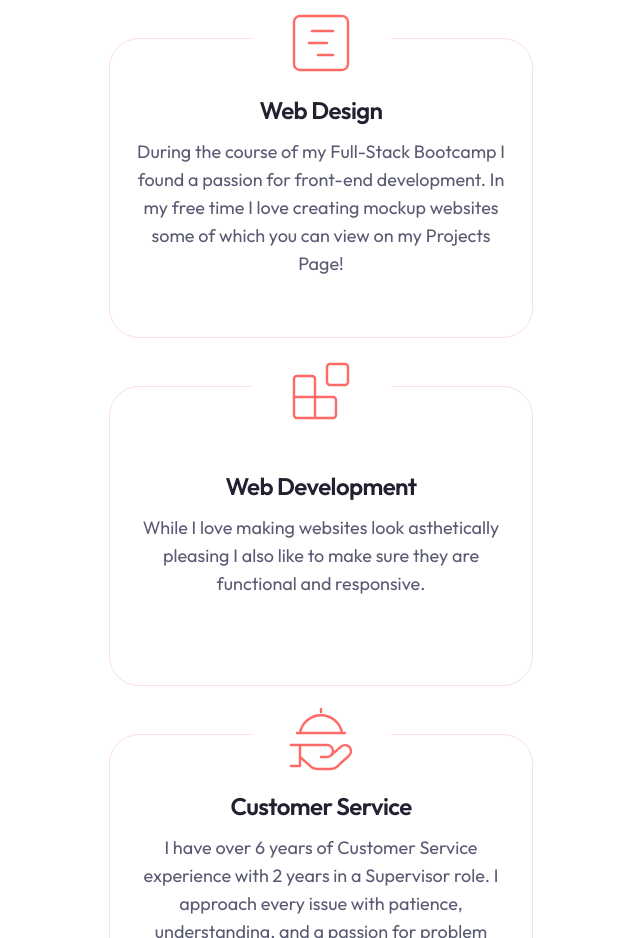
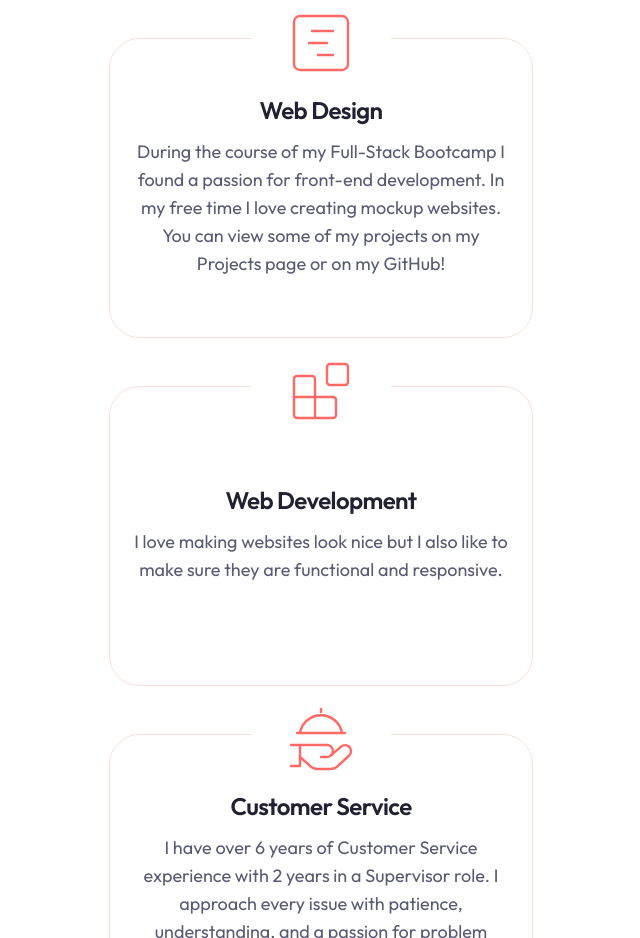
Before and after one commit to allisond756/Portfolio-Website-2.0, a Next.js app: page / in a window 1280 px wide. Shown: the part 1720-2658 px from the top of the page, without its empty margins (319-959 px from the left). Built offline with nearby package versions, Linux system fonts and the light colour scheme.

Commit message:
descrip changes

```diff
--- a/components/Services.jsx
+++ b/components/Services.jsx
@@ -5,13 +5,13 @@ const servicesData = [
     {
         icon: <GanttChartSquare size={72} strokeWidth={0.8} />,
         title: 'Web Design',
-        description: 'During the course of my Full-Stack Bootcamp I found a passion for front-end development. In my free time I love creating mockup websites some of which you can view on my Projects Page!'
+        description: 'During the course of my Full-Stack Bootcamp I found a passion for front-end development. In my free time I love creating mockup websites. You can view some of my projects on my Projects page or on my GitHub!'
 
     },
     {
         icon: <Blocks size={72} strokeWidth={0.8} />,
         title: 'Web Development',
-        description: 'While I love making websites look asthetically pleasing I also like to make sure they are functional and responsive.'
+        description: 'I love making websites look nice but I also like to make sure they are functional and responsive.'
 
     },
     {
```
